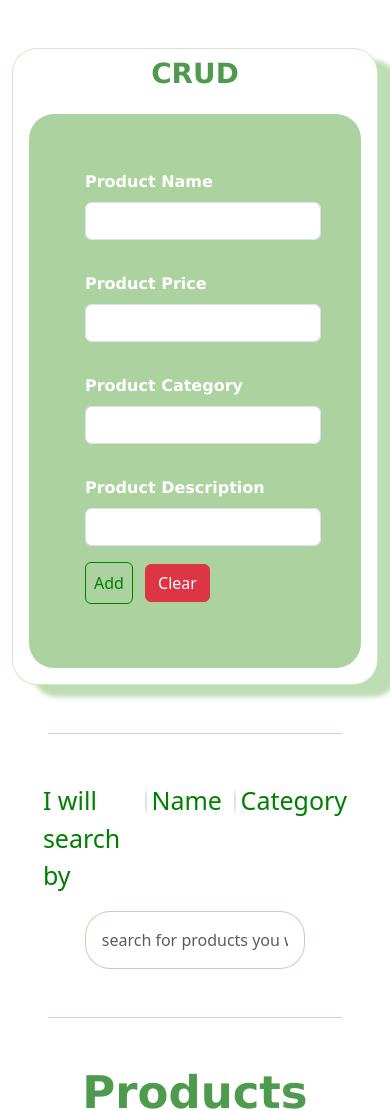
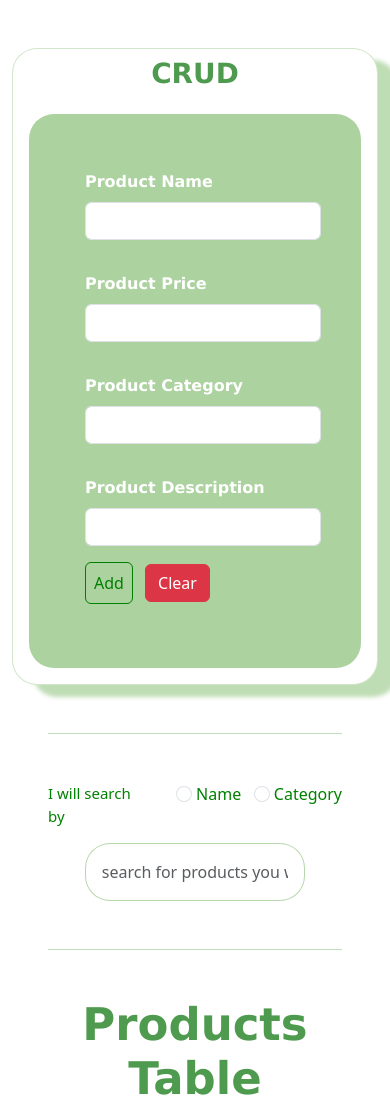
Before and after one commit to NadaAshrafZayed/CRUD-System, a plain HTML site: page index.html in a window 390 px wide. Shown: the top 1111 px of the page. Drawn offline with Linux system fonts and the light colour scheme.

Commit message:
updated stylesheet.css

```diff
--- a/css/stylesheet.css
+++ b/css/stylesheet.css
@@ -78,3 +78,18 @@ p, .form-check-label{
     border: 1px solid green;
     box-shadow: 15px 9px 4px rgba(164, 206, 149, 0.5);
   }
+
+
+
+  /* To make this part responsive */
+  @media (max-width: 576px) {
+    p{
+        font-size: 15px;
+    }
+    .m-5 {
+        margin: 2rem;
+    }
+    .form-check-label, .form-check-input {
+        font-size: 1rem; /* Adjust the size as needed */
+    }
+}
```
